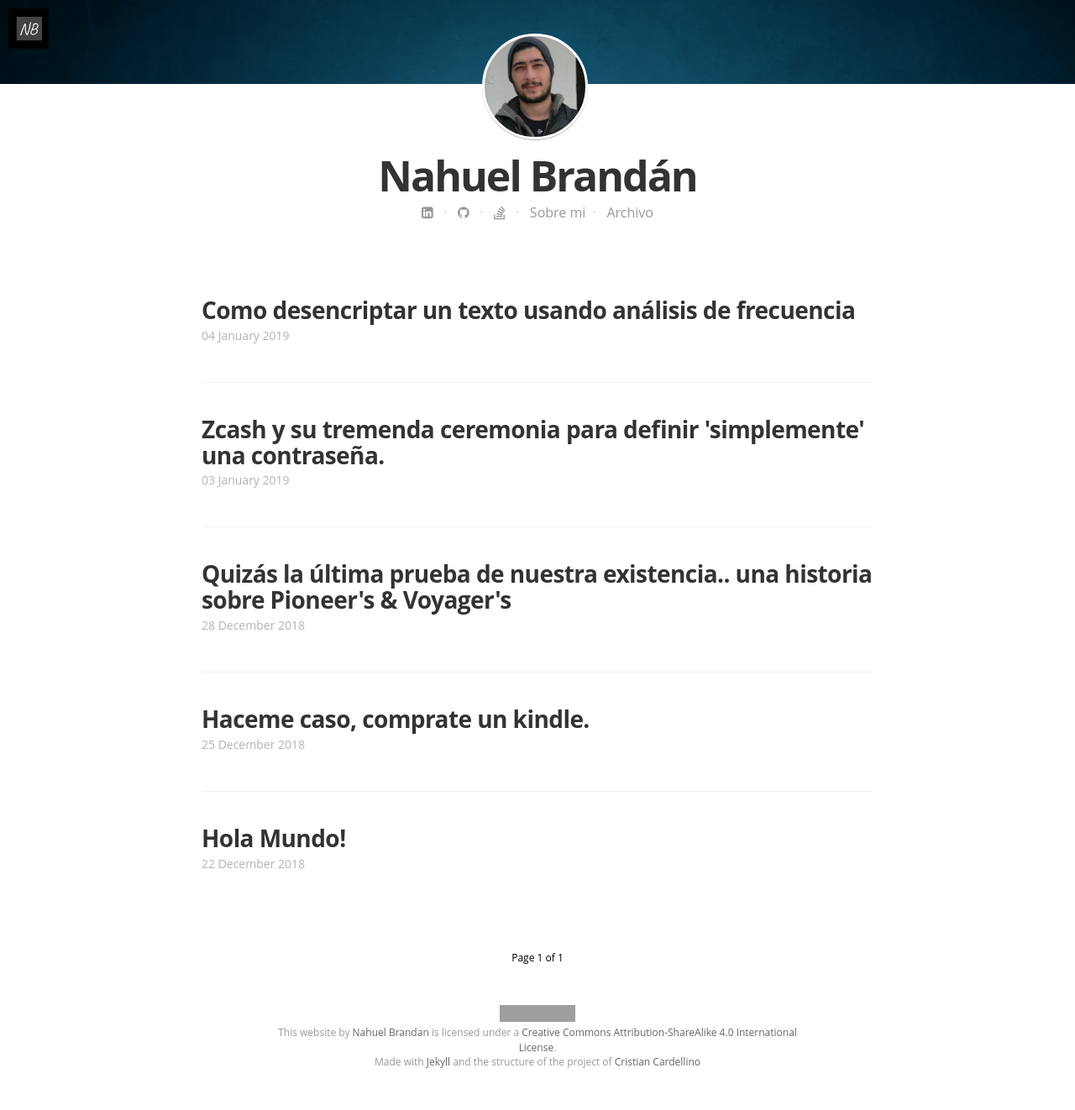
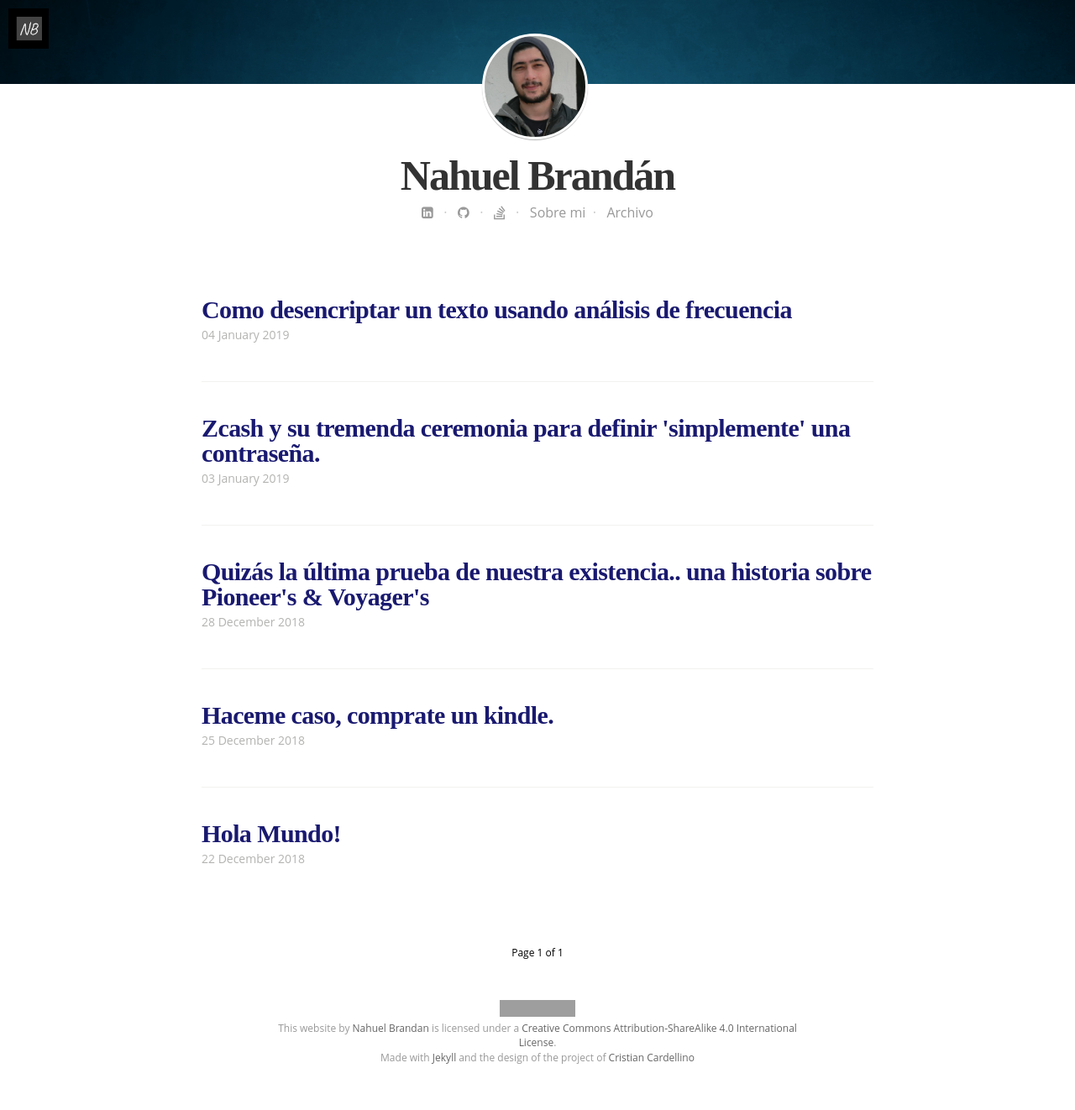
Before and after one commit to nahuelbrandan/nahuelbrandan.github.io, a Jekyll site: the page built from index.html, in a window 1280 px wide. Shown: the whole page at 84% size. Built offline with Jekyll 4.4.1, drawn with Linux system fonts in a browser that asks for light colours; nearby versions of some CDN libraries; some web fonts are replaced; the list of posts is cut into pages by our own code; grey boxes are pictures that could not be loaded.

Commit message:
cambios en la tipografia y color en la lista de titulos

```diff
--- a/_includes/footer.html
+++ b/_includes/footer.html
@@ -5,7 +5,7 @@
         <section class="copyright">
             <a rel="license" href="http://creativecommons.org/licenses/by-sa/4.0/"><img alt="Creative Commons License" style="border-width:0" src="https://i.creativecommons.org/l/by-sa/4.0/88x31.png" /></a><br />This website by <a xmlns:cc="http://creativecommons.org/ns#" href="https://nahuelbrandan.com" property="cc:attributionName" rel="cc:attributionURL">Nahuel Brandan</a> is licensed under a <a rel="license" href="http://creativecommons.org/licenses/by-sa/4.0/">Creative Commons Attribution-ShareAlike 4.0 International License</a>.
         </section>
-        <section class="poweredby">Made with <a href="http://jekyllrb.com"> Jekyll</a> and the structure of the project of <a href="https://github.com/crscardellino/crscardellino.github.io"> Cristian Cardellino</a></section>
+        <section class="poweredby">Made with <a href="http://jekyllrb.com"> Jekyll</a> and the design of the project of <a href="https://github.com/crscardellino/crscardellino.github.io"> Cristian Cardellino</a></section>
     </div>
 </footer>
 
--- a/_layouts/post.html
+++ b/_layouts/post.html
@@ -20,8 +20,7 @@
           </div>
         </div>
         <br>
-        <br>
-        <br>
+
 
 
         <section class="post-content">
--- a/css/main.sass
+++ b/css/main.sass
@@ -110,6 +110,7 @@ body
     line-height: 50px
     word-break: break-word
     color: #333
+    font-family: $font-serif
   .blog-description
     margin: 0 0 20px
     padding: 0 $rs*2
@@ -145,12 +146,13 @@ body
       font-weight: 700
       font-style: normal
       display: block
-      font-size: 28px
-      line-height: 1.1
+      font-size: 30px
+      line-height: 1
       margin: 0 0
+      font-family: $font-serif
       a
         text-decoration: none
-        color: #333332
+        color: #191970
         &:hover
           text-decoration: none
     .post-excerpt
@@ -324,9 +326,10 @@ body
       text-decoration: underline
   .noarticleimage
     .post-meta
-      font-family: $font-sans
-      padding-top: 60px
+      font-family: $font-serif
+      padding-top: 30px
     .post-title
+      width: 110%
       font-weight: 700
       font-style: normal
       letter-spacing: -0.04em
@@ -362,7 +365,7 @@ body
     font-family: $font-serif
     color: #333
     h1, h2, h3
-      font-family: $font-sans
+      font-family: $font-serif
     h3, h4, h5, h6
       letter-spacing: -0.02em
       font-weight: 700
@@ -370,7 +373,7 @@ body
       font-size: 24px
       line-height: 1.3
       margin: 0
-      font-family: $font-sans
+      font-family: $font-serif
       margin-bottom: 4px
     h2, h1
       letter-spacing: -0.02em
```
